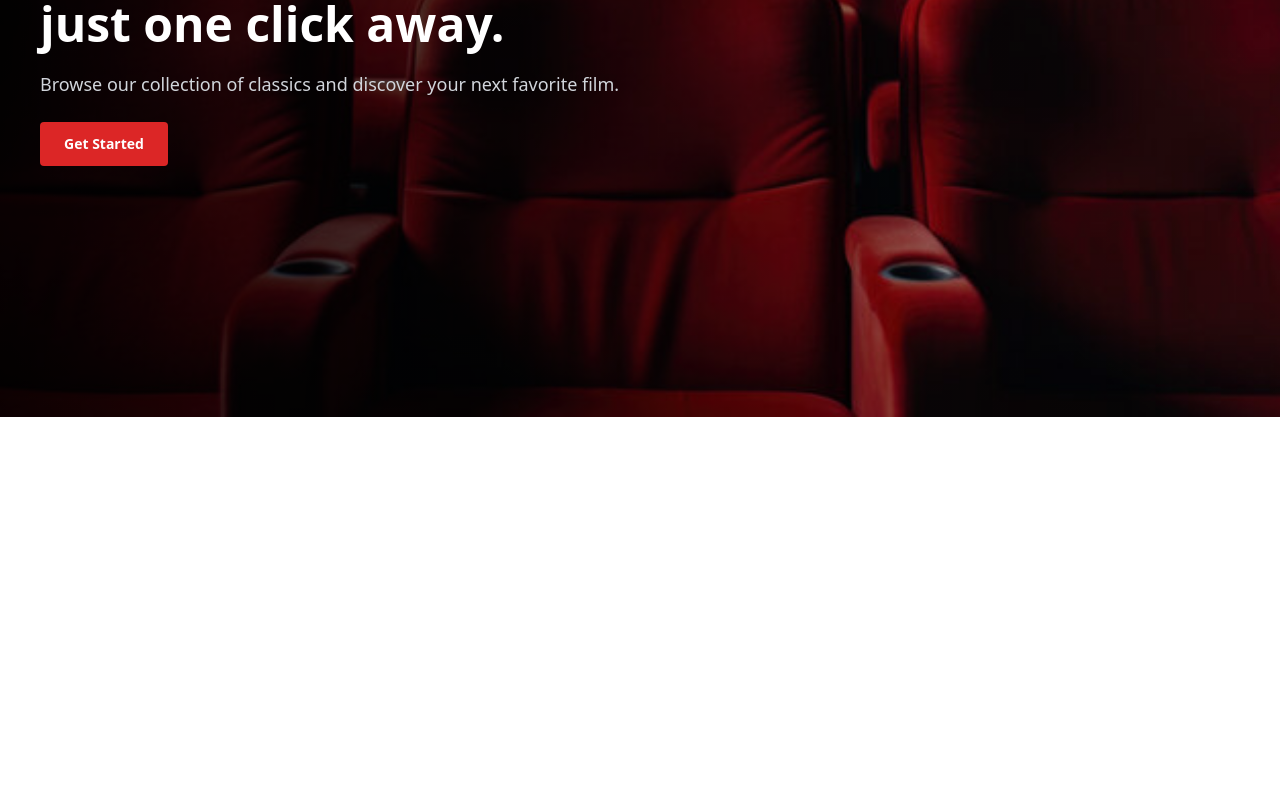
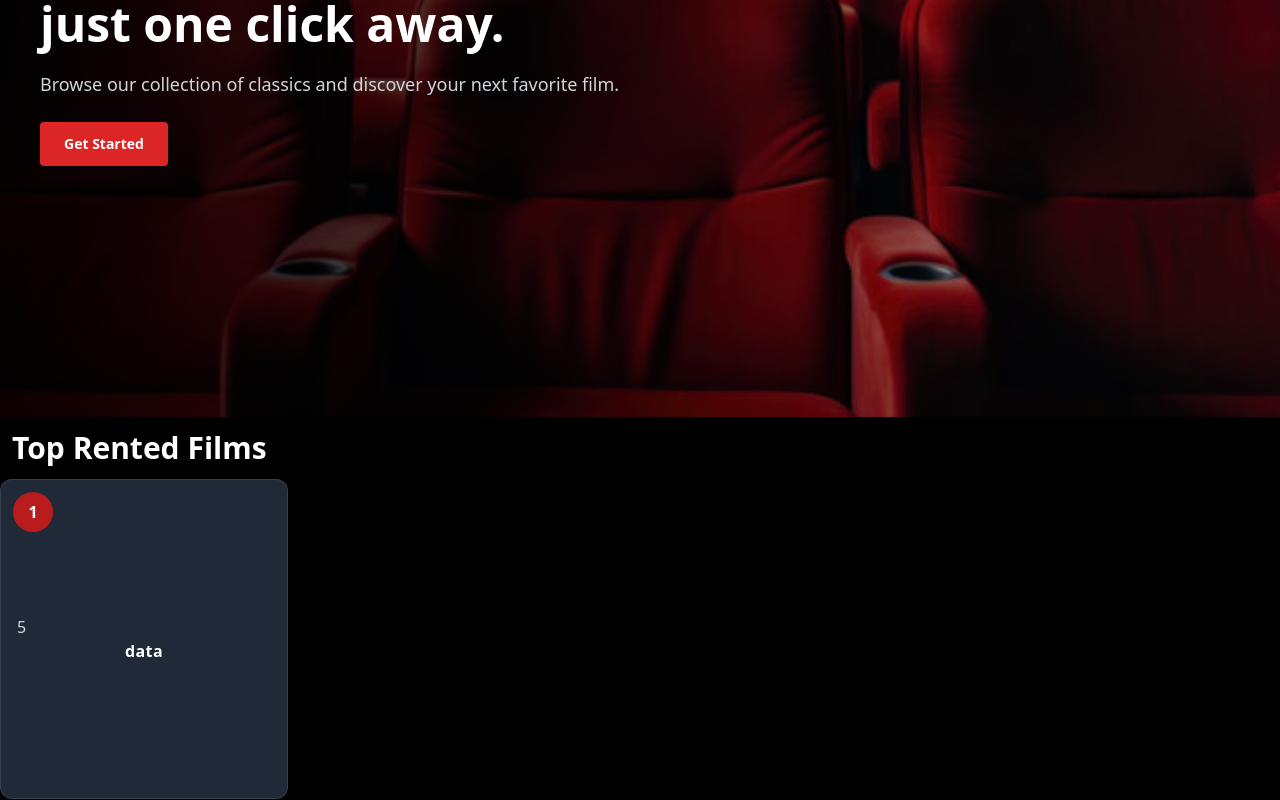
Before and after one commit to grugg1233/CS490_Pair_programming_Project, a React app in the folder frontend/: page / in a window 1280 px wide. Shown: the part 394-1194 px from the top of the page. Before the commit the page ends 811 px from the top, so only its background shows below. Built offline with nearby package versions, Linux system fonts and the light colour scheme; the HTML template or start-up script is replaced by a standard one.

Commit message:
Creating card component, still in progress

```diff
--- a/frontend/src/App.tsx
+++ b/frontend/src/App.tsx
@@ -1,11 +1,12 @@
 import Hero from "./Components/Hero"
 import Navbar from "./Components/Navbar"
-
+import HomeFilm from "./Components/HomeFilm"
 export default function App() {
   return (
   <>
     <Navbar></Navbar>
     <Hero></Hero>
+    <HomeFilm></HomeFilm>
   </>
   )
 }
--- /dev/null
+++ b/frontend/src/Components/FilmButton.tsx
@@ -0,0 +1,38 @@
+type StyledButtonProps = {
+  rank: number;
+  title: string;
+  rentals: number;
+
+};
+
+// rank, title, rentals will be populated by a request to the database -> some sort of GET
+
+const StyledButton = ({rank, title, rentals} : StyledButtonProps) => {
+    return (
+        <button
+                className=" relative w-72 rounded-xl border border-white/10
+                            bg-gray-800 p-4 text-center h-80 align-text-bottom
+                            transition duration-300 ease-in-out
+                            hover:border-white hover:bg-red-900
+                            focus:outline-none focus-visible:ring focus-visible:ring-white/40
+                "
+            >
+            <div className="absolute top-3 left-3
+                            flex h-10 w-10 items-center justify-center
+                            rounded-full bg-red-700 text-white font-bold
+                                            ">
+                    {rank}
+            </div>
+
+            <div className="  t-2 flex items-center gap-2 text-white/80  ">
+                    {rentals}
+            </div>
+
+            <div className="text-white font-extrabold tracking-wide">
+                    {title}
+            </div>
+
+            </button>
+    )
+};
+export default StyledButton;
--- /dev/null
+++ b/frontend/src/Components/HomeFilm.tsx
@@ -0,0 +1,11 @@
+import StyledButton from "./FilmButton";
+const HomeFilm = () => {
+    return (
+        <section className="bg-black">
+            <h1 className="text-3xl font-bold leading-tight text-white p-3  ">Top Rented Films</h1>
+        <StyledButton rank={1} title="data" rentals={5}> </StyledButton>
+         </section>
+    );
+}
+
+export default HomeFilm;
```
Also changed, not shown: 1 other file (tests, documents, lock files or other folders).
